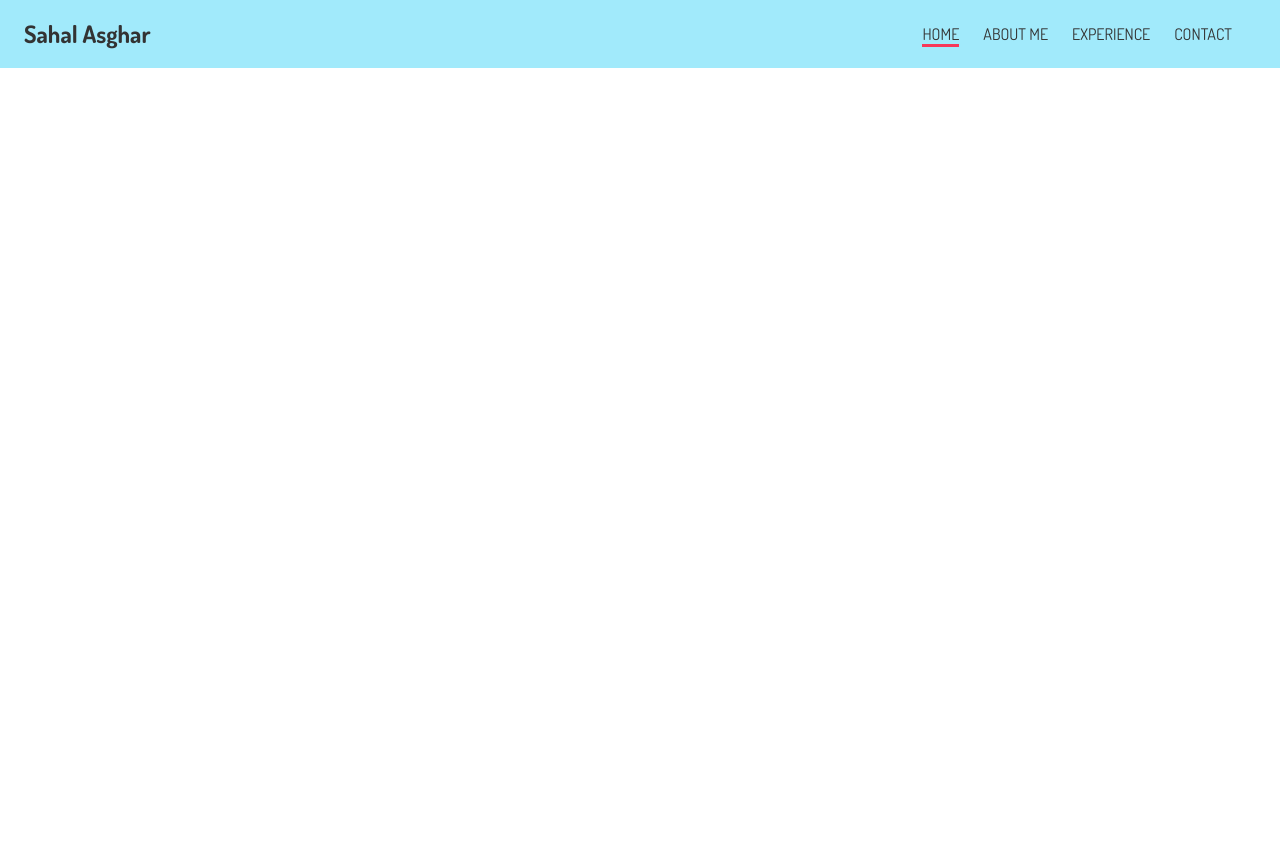
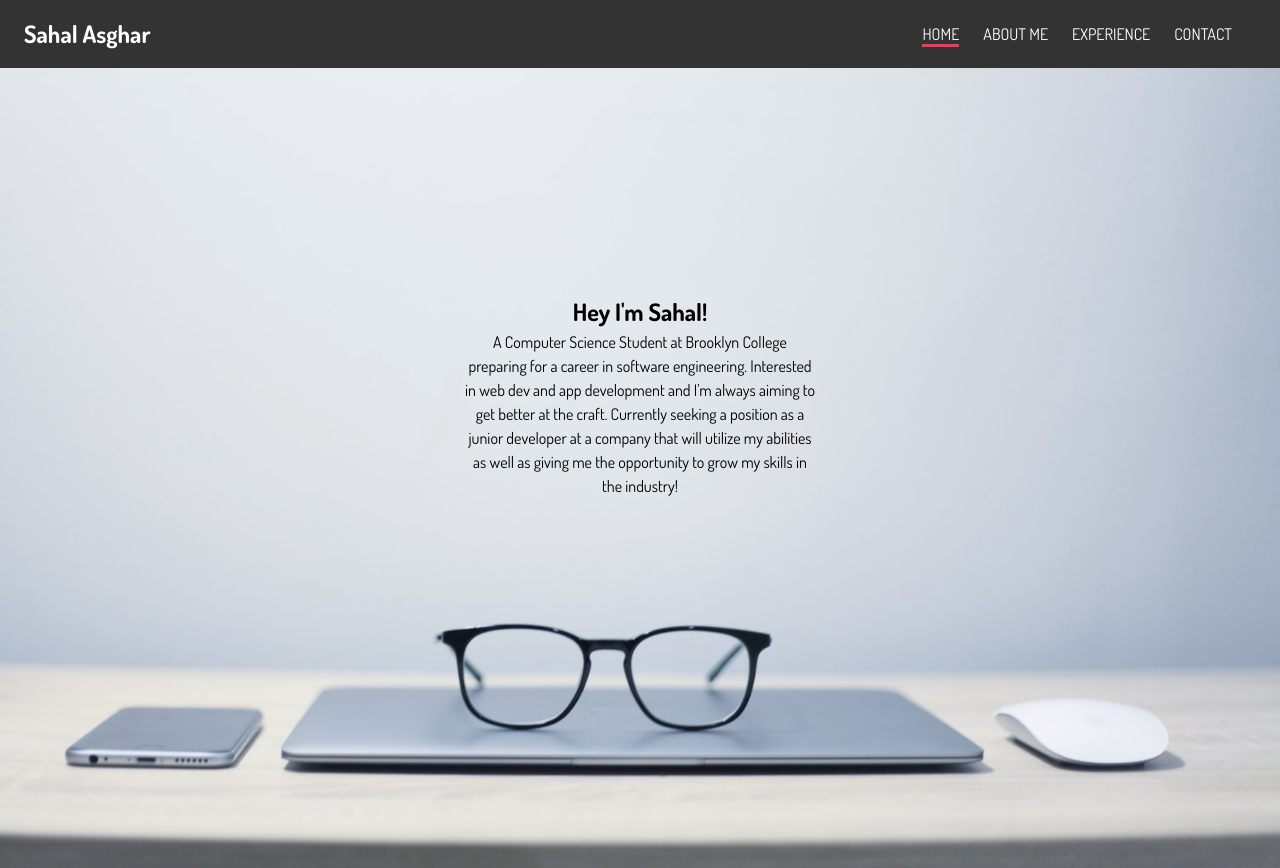
Before and after one commit to sahaldos1/portfolio, a website: page dist/index.html in a window 1280 px wide. Before the commit the page ends 800 px from the top, so only its background shows below. Drawn offline with Linux system fonts and the light colour scheme.

Commit message:
Complete background

```diff
--- a/scss/main.scss
+++ b/scss/main.scss
@@ -1,5 +1,6 @@
 // Variables
 $website-width: 1280px;
+$bg-image: url("../images/background.jpeg");
 
 // General Styles
 * {
@@ -10,7 +11,6 @@ $website-width: 1280px;
 body {
   line-height: 1.5;
   font-family: "Dosis", sans-serif;
-  background: white;
 }
 
 a {
@@ -28,8 +28,8 @@ img {
 // Header
 #header {
   &-home {
-    background: #a1eafb;
-    color: #333;
+    background: #333;
+    color: white;
 
     #main-nav {
       display: flex;
@@ -43,20 +43,20 @@ img {
         justify-content: center;
         align-items: center;
 
-        .current {
-          border-color: #f73859;
-        }
-
         li {
           padding-right: 1.5rem;
 
           a {
-            color: #333;
+            color: white;
             text-transform: uppercase;
             border-bottom: 3px transparent solid;
             transition: border-color 0.5s;
 
             &:hover {
+              border-color: #f73859;
+            }
+
+            &.current {
               border-color: #f73859;
             }
           }
@@ -65,3 +65,32 @@ img {
     }
   }
 }
+
+// Showcase
+#showcase {
+  &-home {
+    text-align: center;
+    background: $bg-image no-repeat center right / cover;
+    height: 100vh;
+
+    .container {
+      padding: 0 6rem;
+      padding-top: 3rem;
+      display: grid;
+      grid-template-columns: repeat(3, 1fr);
+      grid-gap: 1rem;
+      height: 70vh;
+
+      img {
+        border-radius: 15px;
+        height: 300px;
+        width: 300px;
+        margin: auto;
+      }
+      .showcase-content {
+        text-align: center;
+        margin: auto;
+      }
+    }
+  }
+}
```
Also changed, not shown: dist/css/main.css, dist/images/background.jpeg (added), dist/index.html.
